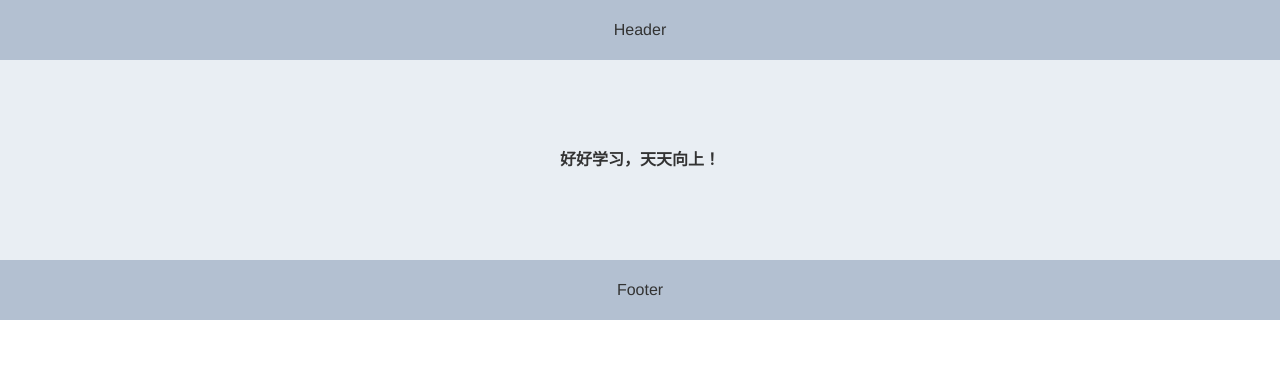
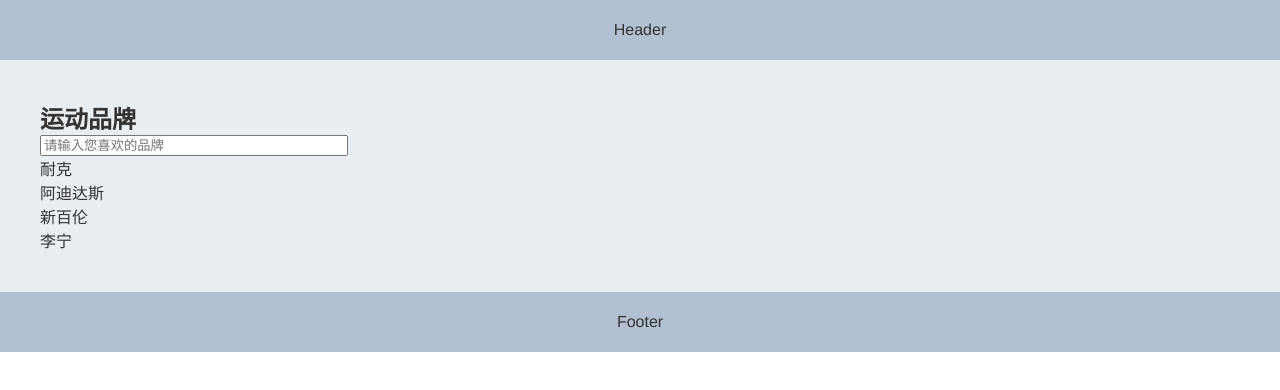
Before and after one commit to sky-miao/vue-demo, a Vue app: page / in a window 1280 px wide. Shown: the top 390 px of the page. Built offline with nearby package versions, Linux system fonts and the light colour scheme.

Commit message:
message文件分离

```diff
--- a/src/App.vue
+++ b/src/App.vue
@@ -6,7 +6,10 @@
 
 <script>
 export default {
-  name: "App"
+  name: "App",
+  data() {
+    return {};
+  }
 };
 </script>
 
--- a/src/components/index.vue
+++ b/src/components/index.vue
@@ -4,7 +4,13 @@
             <Header></Header>
         </el-header>
         <el-main>
-          <h1 style="font-size: 16px; text-align: center;">{{ $t("message.hello") }}</h1>
+          <div style="margin: 20px;">
+            <h1>{{$t("message.title")}}</h1>
+            <input style="width: 300px;" class="form-control" :placeholder="$t('placeholder.enter')">
+            <ul>
+              <li v-for="brand in brands" :key="brand">{{brand}}</li>
+            </ul>
+          </div>
         </el-main>
         <el-footer>
             <Footer></Footer>
@@ -16,7 +22,14 @@
 import Footer from "./footer";
 export default {
   data() {
-    return {};
+    return {
+      brands: [
+        this.$t("brands.nike"),
+        this.$t("brands.adi"),
+        this.$t("brands.nb"),
+        this.$t("brands.ln")
+      ]
+    };
   },
   components: {
     Header,
@@ -35,7 +48,5 @@
 .el-main {
   background-color: #e9eef3;
   color: #333;
-  text-align: center;
-  line-height: 160px;
 }
 </style>
--- /dev/null
+++ b/src/locale/en.js
@@ -0,0 +1,14 @@
+module.exports = {
+    message: {
+        title: 'Sport Brands'
+    },
+    placeholder: {
+        enter: 'Please type in your favorite brand'
+    },
+    brands: {
+        nike: 'Nike',
+        adi: 'Adidas',
+        nb: 'New Banlance',
+        ln: 'LI Ning'
+    }
+}
--- /dev/null
+++ b/src/locale/zh.js
@@ -0,0 +1,15 @@
+// 注意：一定是 exports，不是 export，否则会报错，报错信息是下列的中的内容不是 string
+module.exports = {
+    message: {
+        title: '运动品牌'
+    },
+    placeholder: {
+        enter: '请输入您喜欢的品牌'
+    },
+    brands: {
+        nike: '耐克',
+        adi: '阿迪达斯',
+        nb: '新百伦',
+        ln: '李宁'
+    }
+}
--- a/src/main.js
+++ b/src/main.js
@@ -11,22 +11,12 @@
 Vue.use(ElementUI)
 Vue.config.productionTip = false
 
-const messages = {
-  zh: {
-    message: {
-      hello: '好好学习，天天向上！'
-    }
-  },
-  en: {
-    message: {
-      hello: 'good good study, day day up!'
-    }
-  }
-}
-
 const i18n = new VueI18n({
   locale: 'zh', // 语言标识
-  messages
+  messages: {
+    'zh': require('./locale/zh'),
+    'en': require('./locale/en')
+  }
 })
 
 /* eslint-disable no-new */
```
